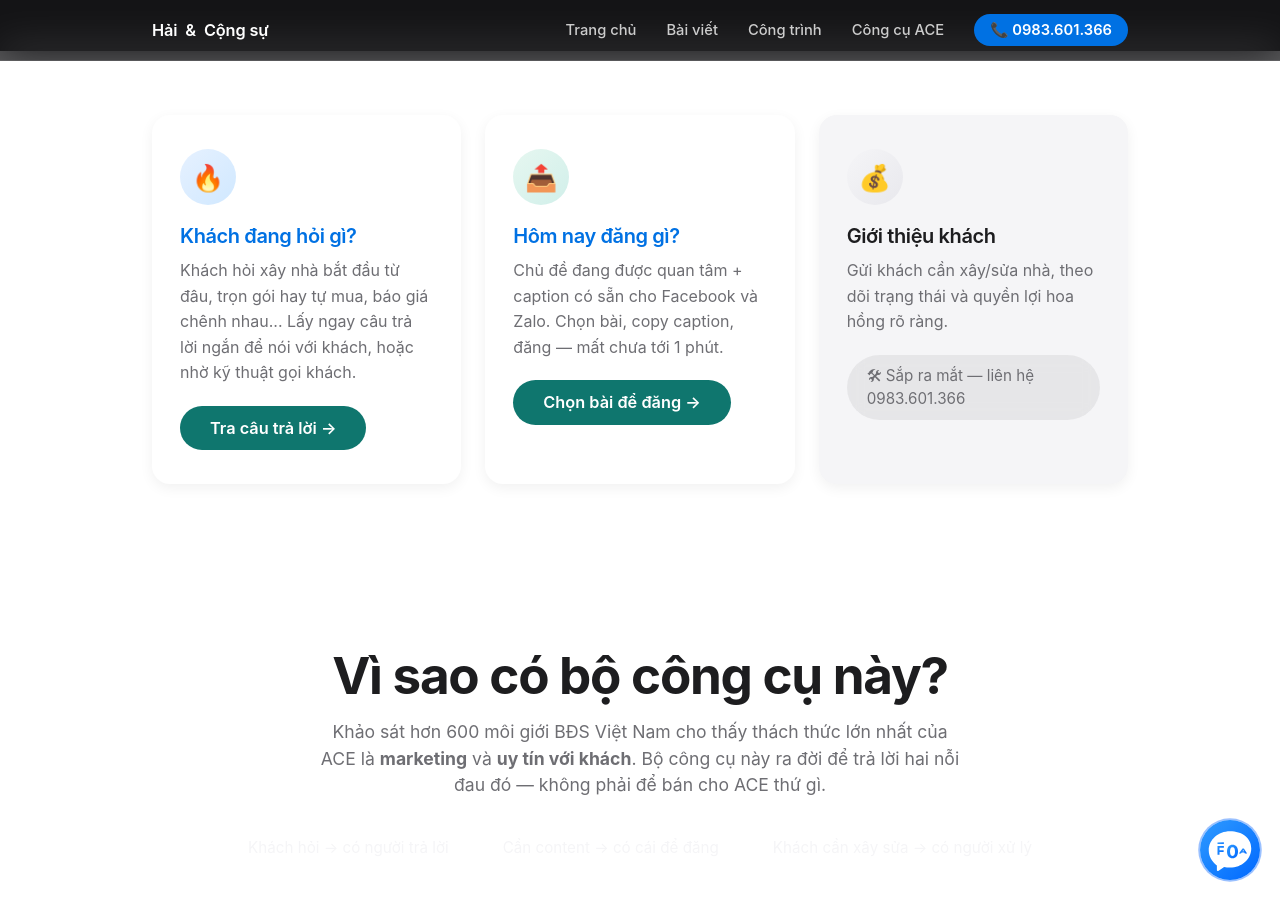
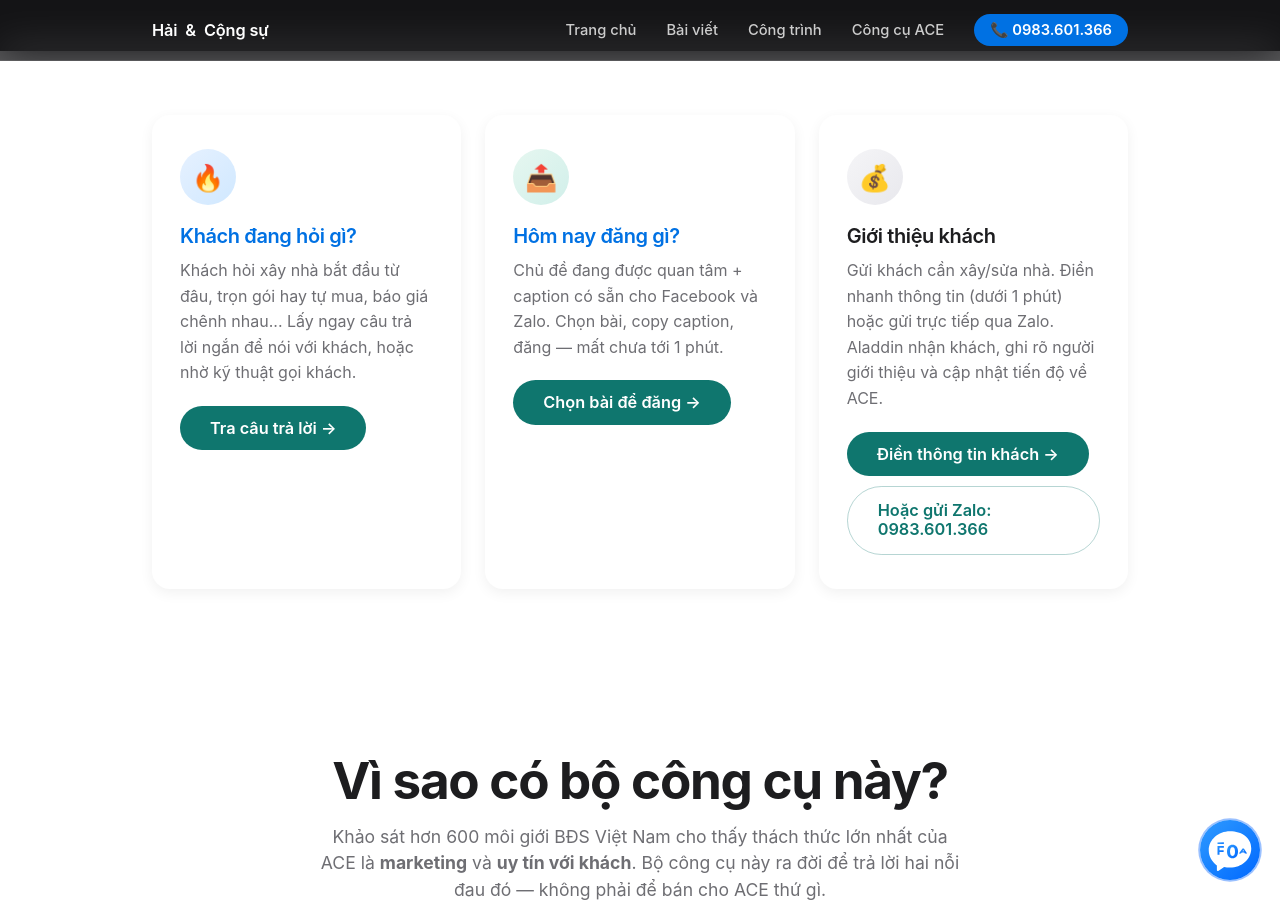
Before and after one commit to NCHhub/xaydung, a Jekyll site: the page built from moi-gioi/index.html, in a window 1280 px wide and 900 px high, scrolled down 417 px. Built offline with Jekyll 4.4.1, drawn with Linux system fonts in a browser that asks for light colours.

Commit message:
Nút Giới thiệu khách: gắn Google Form điền thông tin + Zalo 0983.601.366

```diff
--- a/moi-gioi/index.html
+++ b/moi-gioi/index.html
@@ -32,12 +32,13 @@ description: "Khách hỏi → có người trả lời. Cần content → có c
       <span class="btn btn-solid" style="margin-top:20px;">Chọn bài để đăng →</span>
     </a>
 
-    <!-- Ô 3: GIỚI THIỆU KHÁCH (sắp ra mắt) -->
-    <div class="card" style="background:var(--bg-gray);">
+    <!-- Ô 3: GIỚI THIỆU KHÁCH -->
+    <div class="card tool-card" style="display:block;">
       <div class="ico" style="background:linear-gradient(135deg,#f5f5f7,#e8e8ed);">💰</div>
       <h3 style="margin-bottom:10px;">Giới thiệu khách</h3>
-      <p>Gửi khách cần xây/sửa nhà, theo dõi trạng thái và quyền lợi hoa hồng rõ ràng.</p>
-      <span class="pill" style="display:inline-block;margin-top:20px;background:rgba(0,0,0,.06);border:none;color:#6e6e73;">🛠 Sắp ra mắt — liên hệ 0983.601.366</span>
+      <p>Gửi khách cần xây/sửa nhà. Điền nhanh thông tin (dưới 1 phút) hoặc gửi trực tiếp qua Zalo. Aladdin nhận khách, ghi rõ người giới thiệu và cập nhật tiến độ về ACE.</p>
+      <a href="https://docs.google.com/forms/d/e/1FAIpQLSfN74cicm1qQWxBBi1FIJIo6UNq14SFKQOxRKGqbSXn0OP16g/viewform" target="_blank" rel="noopener" class="btn btn-solid" style="margin-top:20px;">Điền thông tin khách →</a>
+      <a href="https://zalo.me/0983601366" target="_blank" rel="noopener" class="btn btn-sm" style="margin-top:10px;color:var(--teal);border:1px solid rgba(15,118,110,.3);">Hoặc gửi Zalo: 0983.601.366</a>
     </div>
 
   </div>
```
